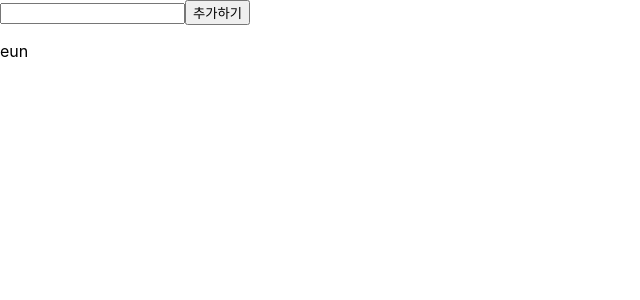
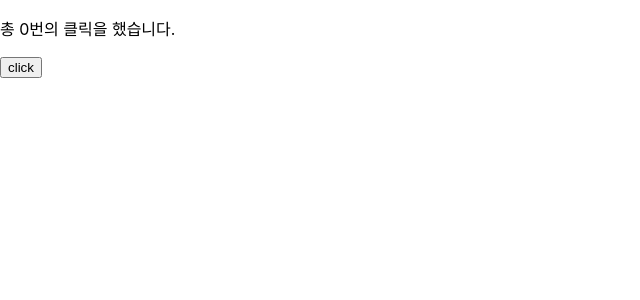
Before and after one commit to dmsvk0217/react_practice, a React (Create React App) app: page / in a window 1280 px wide. Shown: the top 300 px of the page, without its empty margins (0-640 px from the left). Built offline with nearby package versions, Linux system fonts and the light colour scheme.

Commit message:
useEffect, useState 실습

```diff
--- a/src/App.js
+++ b/src/App.js
@@ -4,7 +4,7 @@ import React, { useState } from "react";
 function initWork() {
   const initlist = [
     {
-      name: "eun",
+      name: "en",
     },
   ];
   console.log("it is heavy work!");
@@ -14,8 +14,9 @@ function initWork() {
 function App() {
   const [name, setname] = useState("");
   //initWork를 콜백으로 호출하여서 첫 랜더링 시에만 작동하도록 하기
-  //그냥 함수를 넣게되면 state변경될때 마다 저 함수가 불리게 된다.
-  const [list, setlist] = useState(() => initWork());
+  //그냥 함수를 넣게되면 state변경될때 마다 저 함수가 불리게 된다. -> 함수를 넘겨주기만 해도 동일함.
+  // () => initWork()  -> initWork
+  const [list, setlist] = useState(initWork);
 
   const nameHandler = function (event) {
     setname(event.target.value);
--- /dev/null
+++ b/src/comment.js
@@ -0,0 +1,13 @@
+import React from "react";
+
+function Comment(props) {
+  return (
+    <>
+      <span>{props.name}</span>
+      <div>{props.comment}</div>
+    </>
+  );
+}
+
+export default Comment;
+//module.exports = { Comment };
--- a/src/index.js
+++ b/src/index.js
@@ -1,17 +1,16 @@
-import React from 'react';
-import ReactDOM from 'react-dom/client';
-import './index.css';
-import App from './App';
-import reportWebVitals from './reportWebVitals';
+import React from "react";
+import ReactDOM from "react-dom/client";
+import "./index.css";
+import App from "./App";
+import Comment from "./comment";
+import Counter from "./useEffect";
 
-const root = ReactDOM.createRoot(document.getElementById('root'));
+const root = ReactDOM.createRoot(document.getElementById("root"));
 root.render(
-  <React.StrictMode>
-    <App />
-  </React.StrictMode>
+  <>
+    {/* <Comment name="은총" comment="안녕하세요 은총입니다." />
+    <Comment name="은총1" comment="안녕하세요 은총입니다.1" />
+    <Comment name="은총2" comment="안녕하세요 은총입니다.2" /> */}
+    <Counter />
+  </>
 );
-
-// If you want to start measuring performance in your app, pass a function
-// to log results (for example: reportWebVitals(console.log))
-// or send to an analytics endpoint. Learn more: https://bit.ly/CRA-vitals
-reportWebVitals();
--- a/src/reportWebVitals.js
+++ /dev/null
@@ -1,13 +0,0 @@
-const reportWebVitals = onPerfEntry => {
-  if (onPerfEntry && onPerfEntry instanceof Function) {
-    import('web-vitals').then(({ getCLS, getFID, getFCP, getLCP, getTTFB }) => {
-      getCLS(onPerfEntry);
-      getFID(onPerfEntry);
-      getFCP(onPerfEntry);
-      getLCP(onPerfEntry);
-      getTTFB(onPerfEntry);
-    });
-  }
-};
-
-export default reportWebVitals;
--- /dev/null
+++ b/src/useEffect.js
@@ -0,0 +1,24 @@
+import React, { useState, useEffect } from "react";
+
+function Counter() {
+  const [count, setcount] = useState(0);
+  useEffect(() => {
+    console.log("[mount]클릭 횟수 : ", count);
+    return () => {
+      console.log("[unmount] 되었습니다.");
+    };
+  }, []);
+  /*
+  의존성 타켓배열 비워두면 mount / unmount only
+  아예 받지 않으면 모든업데이트시에 발동.
+  */
+
+  return (
+    <div>
+      <p>총 {count}번의 클릭을 했습니다.</p>
+      <button onClick={() => setcount(count + 1)}>click</button>
+    </div>
+  );
+}
+
+export default Counter;
```
Also changed, not shown: src/setupTests.js (deleted, +0 -5 lines), src/logo.svg (deleted), 1 other file (tests, documents, lock files or other folders).
